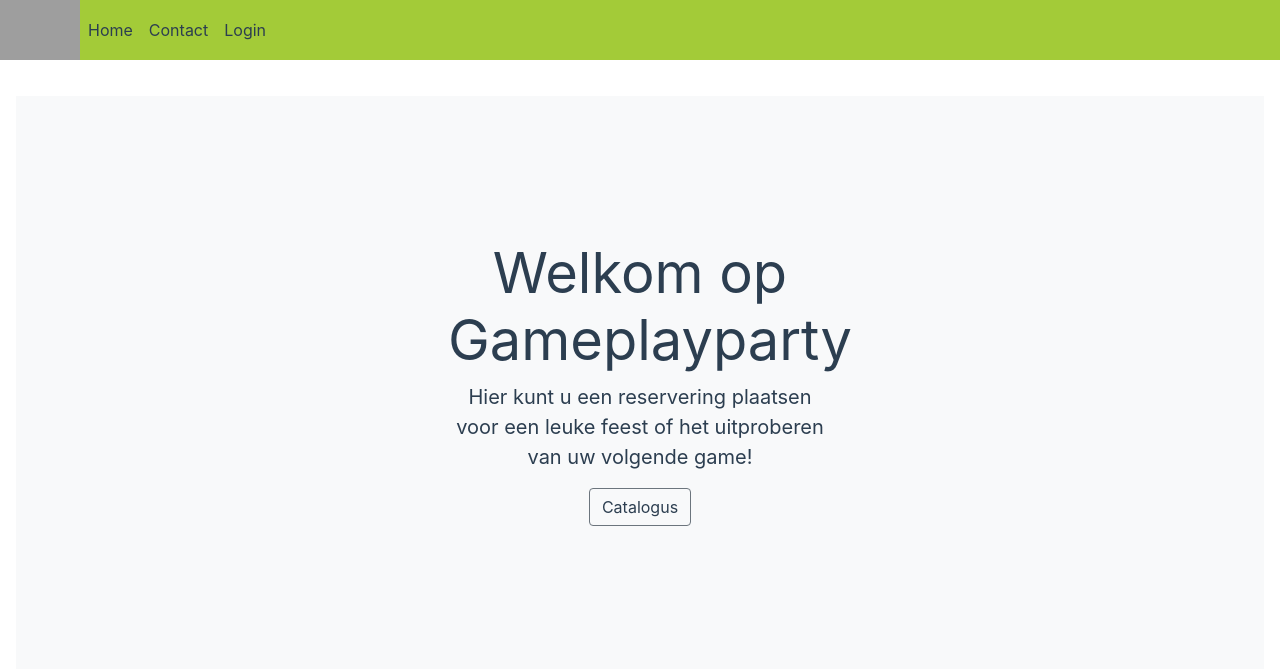
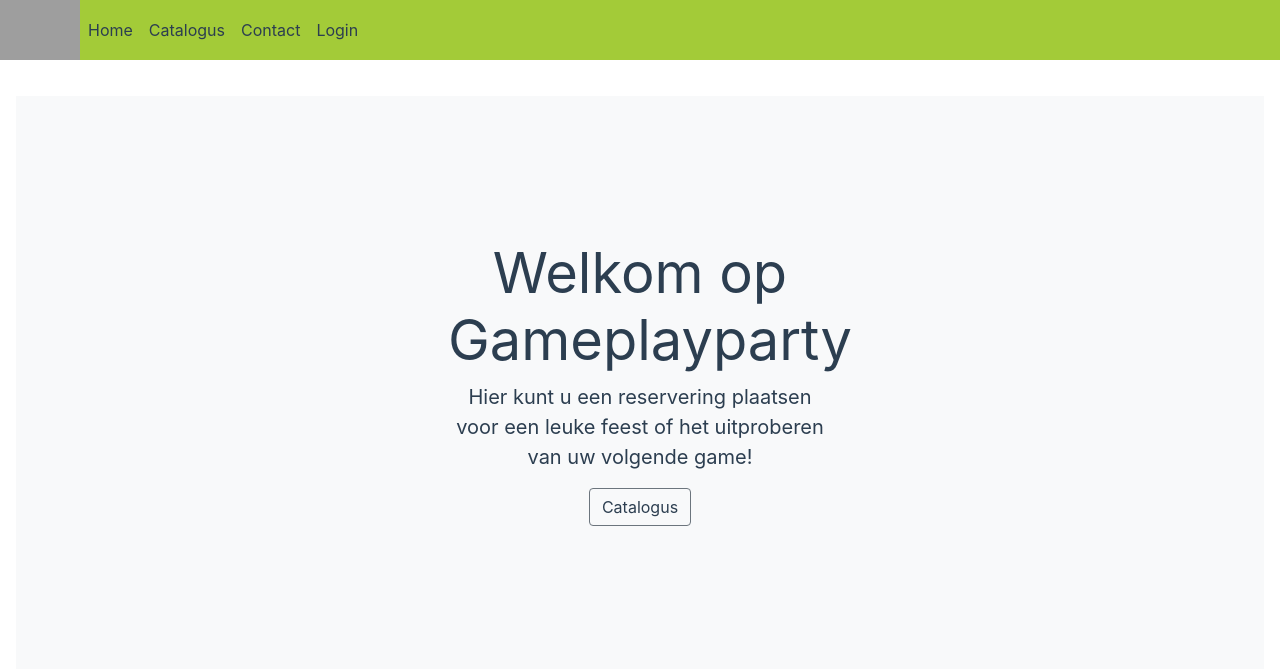
Before and after one commit to Amin-4A6A/Gameplayparty, a PHP site: page / in a window 1280 px wide. Shown: the top 669 px of the page. Run offline with PHP 8.4, Linux system fonts and the light colour scheme; a stand-in replaces the project's code that opens the database connection; some libraries are stand-ins or nearby versions; grey boxes are pictures that could not be loaded.

Commit message:
Fixed navigation

```diff
--- a/view/partials/header.php
+++ b/view/partials/header.php
@@ -22,6 +22,9 @@
           <li class="nav-item active">
             <a class="nav-link" href="/Gameplayparty/biosController/home">Home<span class="sr-only">(current)</span></a>
           </li>
+           <li class="nav-item">
+            <a class="nav-link" href="/Gameplayparty/catalogusController/showCatalogus">Catalogus</a>
+          </li>
           <li class="nav-item">
             <a class="nav-link" href="/Gameplayparty/contactController/contact">Contact</a>
           </li>
```
